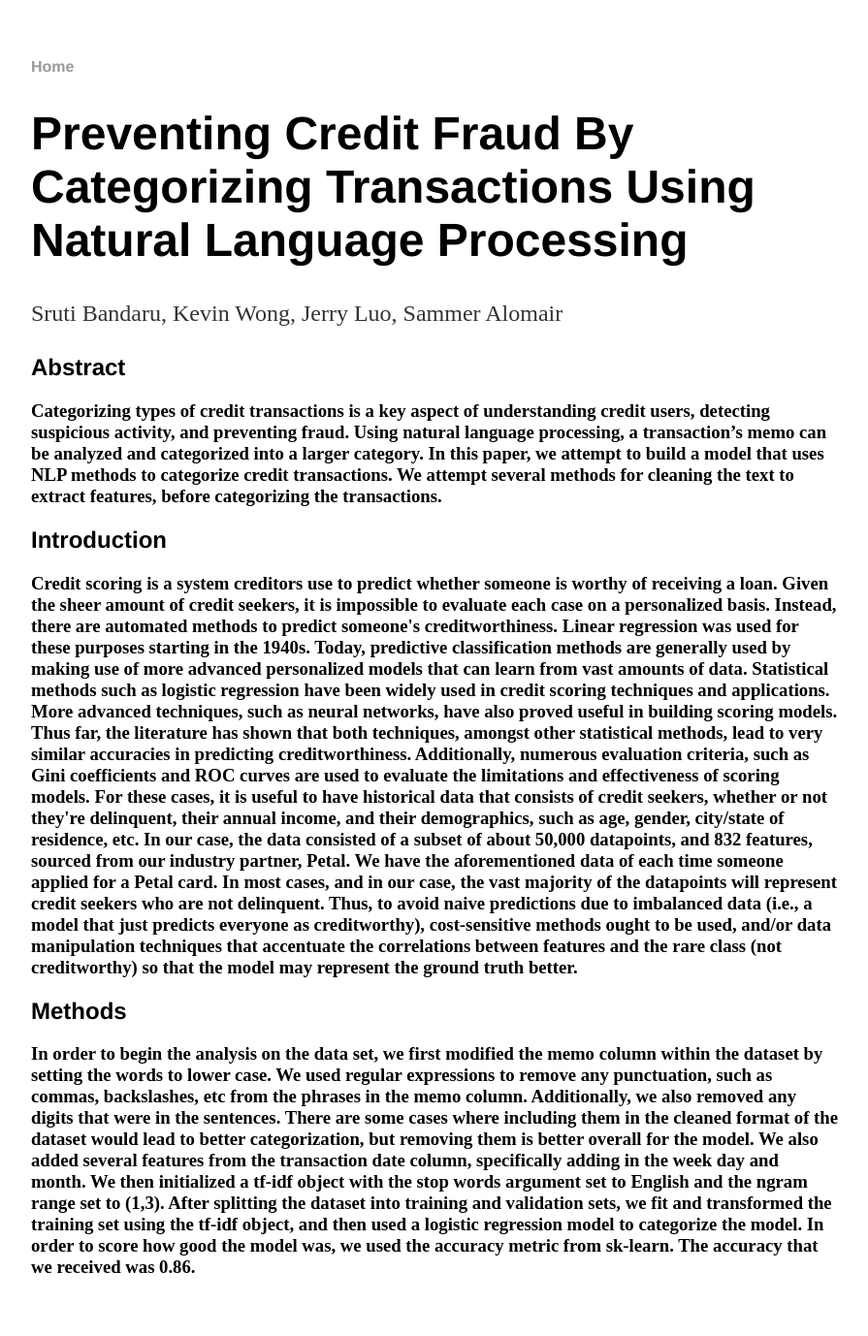
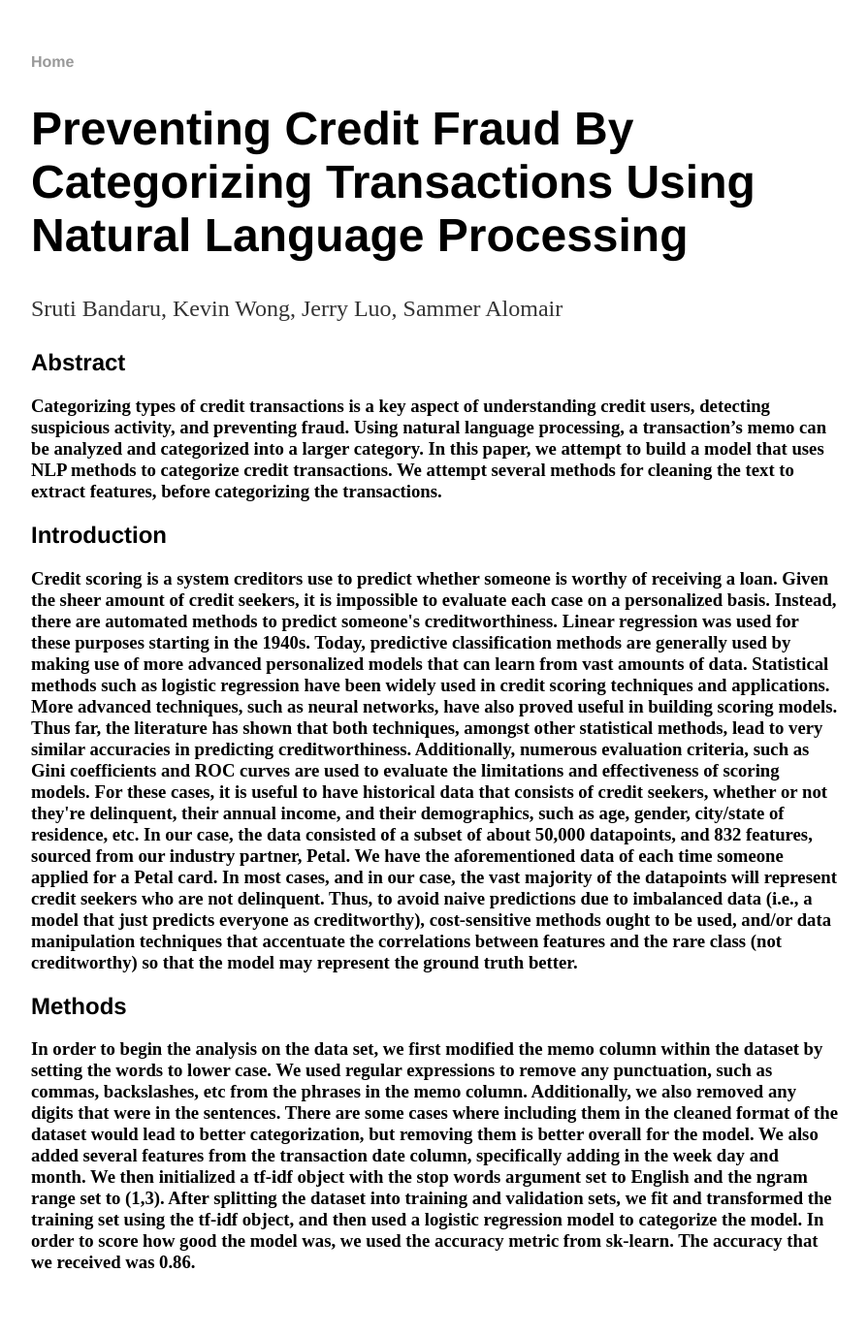
Before and after one commit to kkw002/kkw002.github.io, a Jekyll site: the page built from index.html, in a window 1280 px wide. Shown: the whole page at 97% size, without its empty margins (192-1087 px from the left). Built offline with Jekyll 4.4.1, drawn with Linux system fonts in a browser that asks for light colours.

Commit message:
Update main.css

```diff
--- a/css/main.css
+++ b/css/main.css
@@ -1,5 +1,5 @@
 body {
-    margin: 60px auto;
+    margin: 55px auto;
     width: 65%;
 }
 nav ul, footer ul {
```
